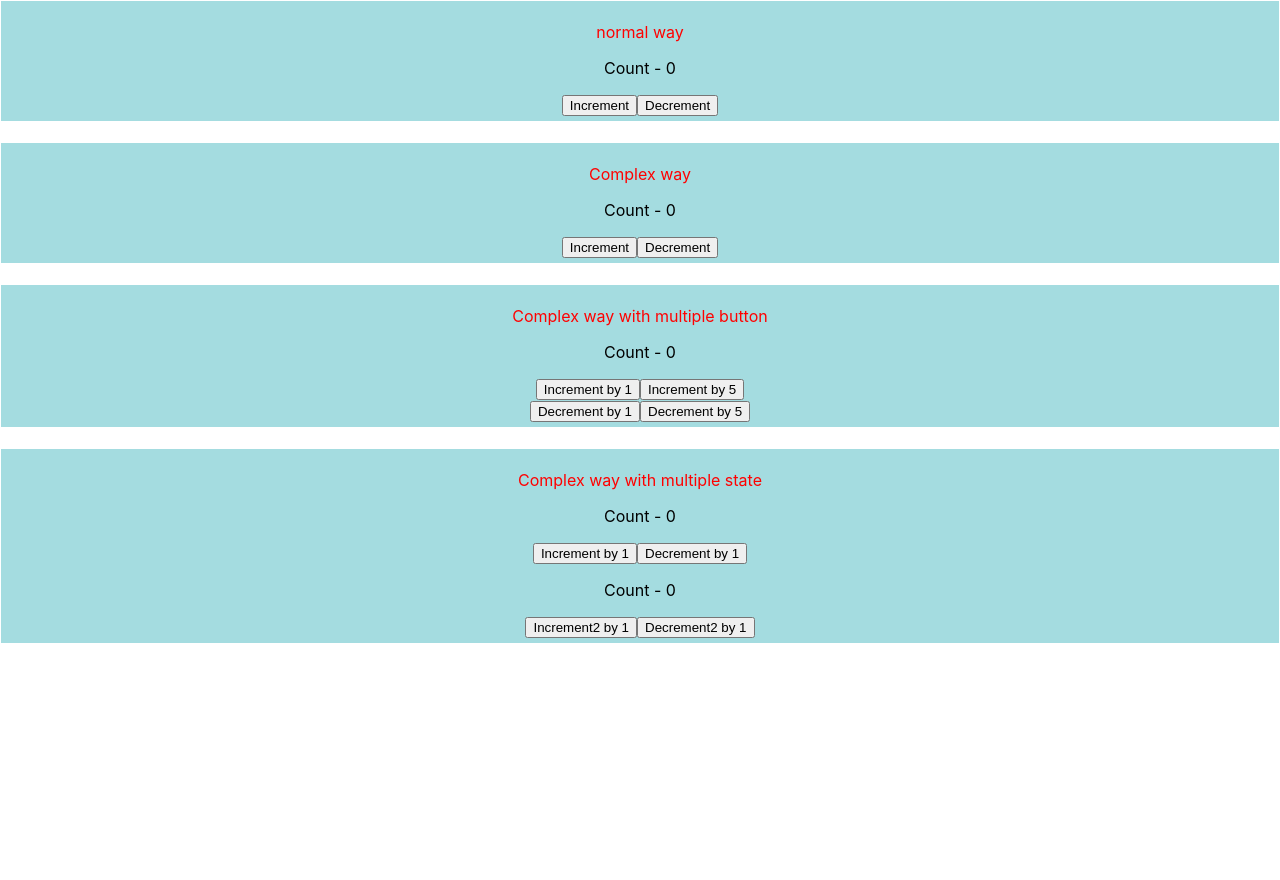
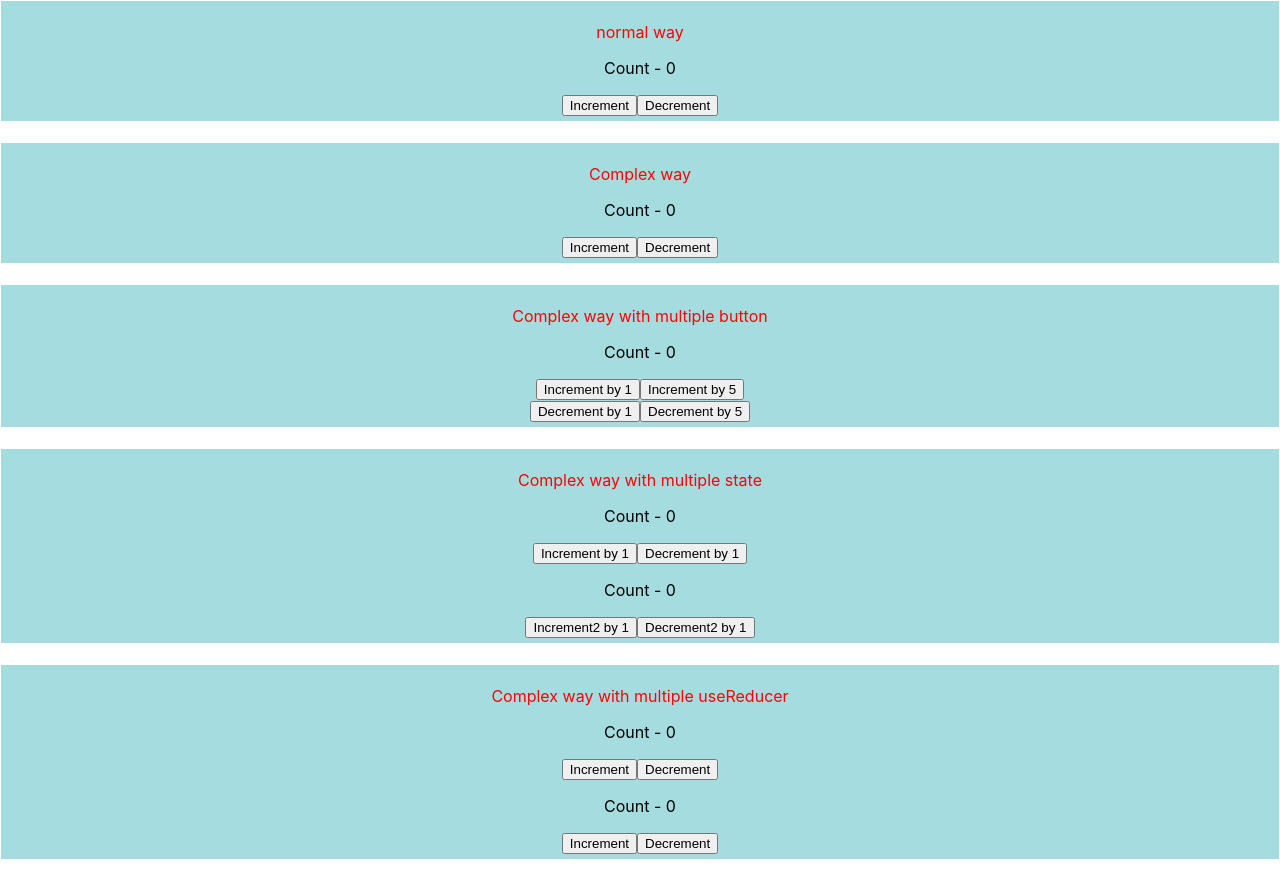
Before and after one commit to FarhanGalib/use-Reducer, a React (Create React App) app: page / in a window 1280 px wide. Before the commit the page ends 800 px from the top, so only its background shows below. Built offline with nearby package versions, Linux system fonts and the light colour scheme.

Commit message:
fifth commit

```diff
--- a/src/App.css
+++ b/src/App.css
@@ -28,8 +28,11 @@
   border: 1px solid white;
   padding: 5px;
   background-color: rgb(164, 220, 224);
+}
+.box>p{
+  color: red;
+}
 
-}
 
 .App-link {
   color: #61dafb;
--- a/src/App.js
+++ b/src/App.js
@@ -3,36 +3,41 @@ import Counter from "./components/Counter";
 import ComplexCounter from "./components/ComplexCounter";
 import ComplexCounter2 from "./components/ComplexCounter2";
 import ComplexCounter3 from "./components/ComplexCounter3";
+import ComplexCounter4 from "./components/ComplexCounter4";
 
 function App() {
   return (
     <div className="App">
       <div className="box">
-        <p style={{ color: "red" }}>normal way</p>
+        <p>normal way</p>
         <Counter></Counter>
       </div>
-
       <br />
 
       <div className="box">
-        <p style={{ color: "red" }}>Complex way</p>
+        <p>Complex way</p>
         <ComplexCounter></ComplexCounter>
       </div>
-
       <br />
 
       <div className="box">
-        <p style={{ color: "red" }}>Complex way with multiple button</p>
+        <p>Complex way with multiple button</p>
         <ComplexCounter2></ComplexCounter2>
       </div>
-
       <br />
 
+
       <div className="box">
-        <p style={{ color: "red" }}>Complex way with multiple state</p>
+        <p>Complex way with multiple state</p>
         <ComplexCounter3></ComplexCounter3>
       </div>
+      <br />
 
+
+      <div className="box">
+        <p>Complex way with multiple useReducer</p>
+        <ComplexCounter4></ComplexCounter4>
+      </div>
       <br />
     </div>
   );
--- /dev/null
+++ b/src/components/ComplexCounter4.js
@@ -0,0 +1,32 @@
+import React from 'react';
+import {useReducer} from 'react';
+
+const initialState = 0;
+const reducer = (state, action) =>{
+    switch(action){
+        case "increment":
+            return state+1;
+        case "decrement":
+            return state-1;
+        default :
+            return state;
+    }
+};
+
+const ComplexCounter4 = () => {
+    const [count, dispatch] = useReducer( reducer, initialState );
+    const [count2, dispatch2] = useReducer( reducer, initialState );
+    return (
+        <div>
+            <p>Count - {count}</p>
+            <button onClick={()=>dispatch("increment")}>Increment</button>
+            <button onClick={()=>dispatch("decrement")}>Decrement</button>
+
+            <p>Count - {count2}</p>
+            <button onClick={()=>dispatch2("increment")}>Increment</button>
+            <button onClick={()=>dispatch2("decrement")}>Decrement</button>
+        </div>
+    );
+};
+
+export default ComplexCounter4;
```
